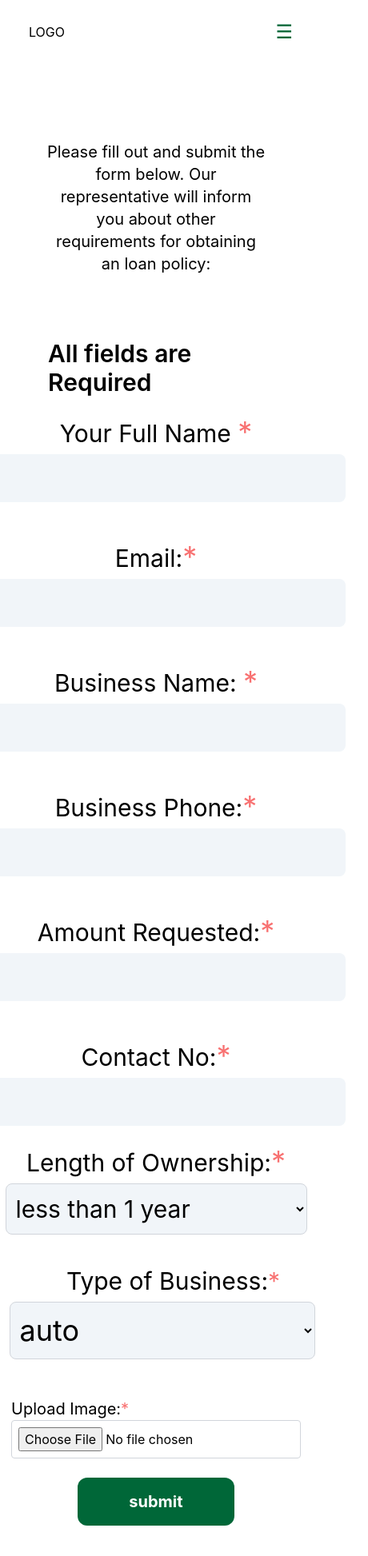
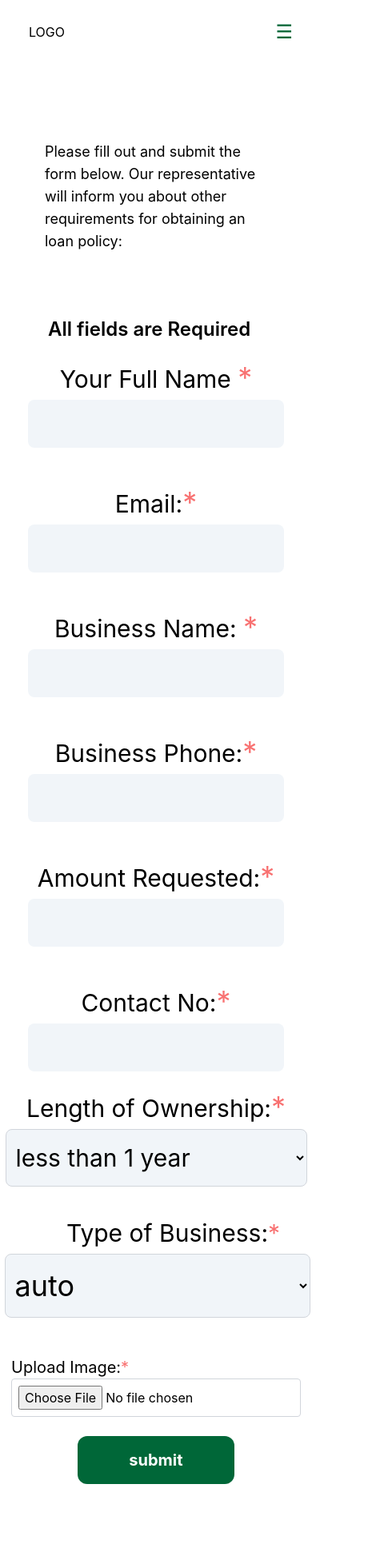
Before and after one commit to Outwerk/FirstProject, a React (Create React App) app: page /form in a window 390 px wide. Shown: the top 1946 px of the page at 80% size, 460 px wide, since content can reach past the window. After the commit the page ends 1912 px from the top, so only its background shows below. Built offline with nearby package versions, Linux system fonts and the light colour scheme.

Commit message:
Add Cards

```diff
--- a/src/components/Form.js
+++ b/src/components/Form.js
@@ -49,10 +49,10 @@ export default function Form() {
             <div className='text-3xl p-4 m-2 flex flex-col items-center md:items-start gap-2'>
 
                 <label htmlFor='message' className='text-xl md:text-2xl'>Enter Your Message <span className='text-red-700 mt-2 text-2xl'>*</span></label>
-                <textarea value={message} onChange={(e)=> setMessage(e.target.value)}  rows="5" cols="17" className=' pt-2  md:px-1 mx-3 md:mx-0 rounded-lg bg-slate-100'  id="message" name='message' placeholder='Enter text here...' required></textarea>
+                <textarea value={message} onChange={(e)=> setMessage(e.target.value)}  rows="5" cols="17" className=' p-3  md:px-1 mx-3 md:mx-0 rounded-lg bg-slate-100'  id="message" name='message' placeholder='Enter text here...' required></textarea>
             </div>
 
-            <button className='bg-[#006738] text-[#FFFFFF] p-4 px-20 rounded-xl text-xl font-bold hover:bg-[#04200E] transition-all duration-300 ms-36 md:ms-24 cursor-pointer' type="submit" value="Send">check</button>
+            <button className='bg-[#006738] text-[#FFFFFF] p-4 px-20 rounded-xl text-xl font-bold hover:bg-[#04200E] transition-all duration-300 ms-24 cursor-pointer' type="submit" value="Send">Submit</button>
         </form>
     )
 }
--- a/src/pages/FormPage.js
+++ b/src/pages/FormPage.js
@@ -81,11 +81,11 @@ export default function FormPage() {
             <Navbar />
         <div className='m-10 p-4'>
 
-            <div className='text-center  md:ms-32 md:text-2xl text-xl mt-10 md:mb-10'><p>Please fill out and submit the form below. Our representative will inform you about other requirements for
+            <div className='md:text-center text-left  md:ms-32 md:text-2xl text-lg mt-10 md:mb-10'><p>Please fill out and submit the form below. Our representative will inform you about other requirements for
                 obtaining an loan policy:</p></div>
 
 
-            <h1 className='ms-1 md:ms-36 md:px-2 text-3xl md:text-4xl font-semibold mt-20'>All fields are Required</h1>
+            <h1 className='ms-1 md:ms-36 md:px-2 text-2xl md:text-4xl font-semibold mt-20'>All fields are Required</h1>
 
 
             <form onSubmit={encrypt} >
@@ -93,38 +93,38 @@ export default function FormPage() {
 
                     <div className='text-3xl p-4 m-2 flex flex-col items-center md:items-start gap-2'>
                         <label htmlFor='name'>Your Full Name <span className='text-red-400 mt-2 text-4xl'>*</span></label>
-                        <input value={fullName} onChange={(e) => setFullName(e.target.value)} className='ps-2 py-3 mx-3 md:py-5  md:px-32   rounded-lg bg-slate-100' type='text' required />
+                        <input value={fullName} onChange={(e) => setFullName(e.target.value)} className='ps-2 py-3 mx-3 md:py-5  md:px-32   rounded-lg bg-slate-100 w-80 md:w-100' type='text' required />
                     </div>
 
 
                     <div className='text-3xl p-4 m-2 flex flex-col items-center md:items-start gap-2'>
                         <label htmlFor='name'>Email:<span className='text-red-400 mt-2 text-4xl'>*</span></label>
-                        <input value={email} onChange={(e) => setEmail(e.target.value)} className='ps-2 py-3 mx-3 md:py-5 md:px-32  rounded-lg bg-slate-100' type='email' required />
+                        <input value={email} onChange={(e) => setEmail(e.target.value)} className='ps-2 py-3 mx-3 md:py-5 md:px-32  rounded-lg bg-slate-100 w-80 md:w-100' type='email' required />
                     </div>
 
 
                     <div className='text-3xl p-4 m-2 flex flex-col items-center md:items-start gap-2'>
                         <label htmlFor='name'>
                             Business Name: <span className='text-red-400 mt-2 text-4xl'>*</span></label>
-                        <input value={buisnessName} onChange={(e) => setBuisnessName(e.target.value)} className='ps-2 py-3 mx-3 md:py-5 md:px-32  rounded-lg bg-slate-100' type='text' required />
+                        <input value={buisnessName} onChange={(e) => setBuisnessName(e.target.value)} className='ps-2 py-3 mx-3 md:py-5 md:px-32  rounded-lg bg-slate-100 w-80 md:w-100' type='text' required />
                     </div>
 
 
                     <div className='text-3xl p-4 m-2 flex flex-col items-center md:items-start gap-2'>
                         <label htmlFor='name'>Business Phone:<span className='text-red-400 mt-2 text-4xl'>*</span></label>
-                        <input value={buisnessPhone} onChange={(e) => setBuisnessPhone(e.target.value)} className='ps-2 py-3 mx-3 md:py-5 md:px-32  rounded-lg bg-slate-100' type='text' required />
+                        <input value={buisnessPhone} onChange={(e) => setBuisnessPhone(e.target.value)} className='ps-2 py-3 mx-3 md:py-5 md:px-32  rounded-lg bg-slate-100 w-80 md:w-100' type='text' required />
                     </div>
 
 
                     <div className='text-3xl p-4 m-2 flex flex-col items-center md:items-start gap-2'>
                         <label htmlFor='name'>Amount Requested:<span className='text-red-400 mt-2 text-4xl'>*</span></label>
-                        <input value={amountRequested} onChange={(e) => setAmountRequested(e.target.value)} className='ps-2 py-3 mx-3 md:py-5 md:px-32  rounded-lg bg-slate-100' type='text' required />
+                        <input value={amountRequested} onChange={(e) => setAmountRequested(e.target.value)} className='ps-2 py-3 mx-3 md:py-5 md:px-32  rounded-lg bg-slate-100 w-80 md:w-100' type='text' required />
                     </div>
 
 
                     <div className='text-3xl p-4 m-2 flex flex-col items-center md:items-start gap-2'>
                         <label htmlFor='name'>Contact No:<span className='text-red-400 mt-2 text-4xl'>*</span></label>
-                        <input value={contactNo} onChange={(e) => setContactNo(e.target.value)} className='ps-2 py-3 mx-3 md:py-5 md:px-32  rounded-lg bg-slate-100' type='text' required />
+                        <input value={contactNo} onChange={(e) => setContactNo(e.target.value)} className='ps-2 py-3 mx-3 md:py-5 md:px-32  rounded-lg bg-slate-100 w-80 md:w-100' type='text' required />
                     </div>
 
 
@@ -138,7 +138,7 @@ export default function FormPage() {
                             id="options"
                             value={ownerShip}
                             onChange={handleChange}
-                            className="border border-gray-300 p-2 text-3xl ps-2 py-3 mx-3 md:py-4 md:me-10 md:px-[190px] px-32 rounded-lg bg-slate-100"
+                            className="border border-gray-300 p-2 text-3xl ps-2 py-4 md:me-10 md:px-[190px] px-32 rounded-lg bg-slate-100"
                         >
                             <option value="1">less than 1 year</option>
                             <option value="2">2 years</option>
@@ -159,7 +159,7 @@ export default function FormPage() {
                             id="options"
                             value={buisness}
                             onChange={handlebuisness}
-                            className="border border-gray-300 p-2 text-4xl ps-2 py-3 mx-3 md:py-4 me-10 px-40 md:px-[205px] pe-50 rounded-lg bg-slate-100 "
+                            className="border border-gray-300 p-2 text-4xl ps-2 py-4 me-10 px-40 md:px-[205px] pe-50 rounded-lg bg-slate-100 "
                         >
                             <option value="audio">auto</option>
                             <option value="Beauty">Beauty</option>
```
